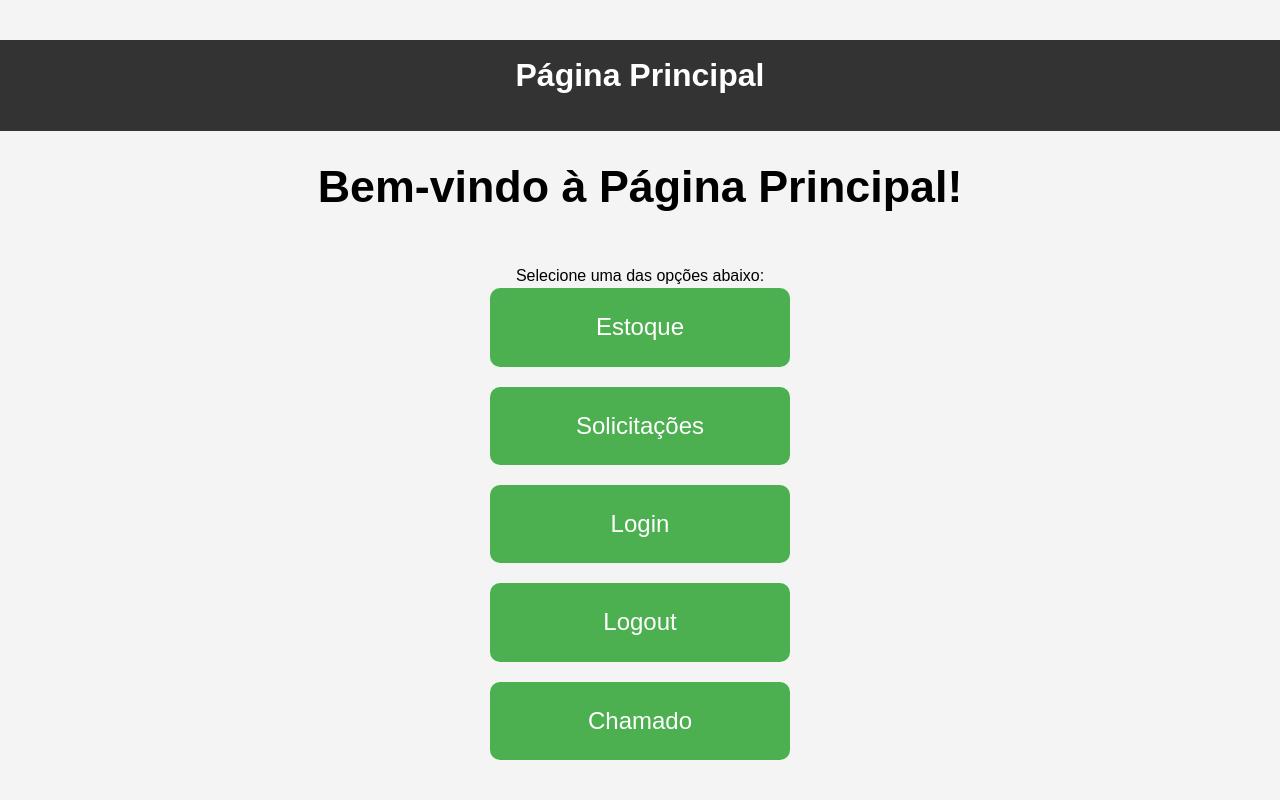
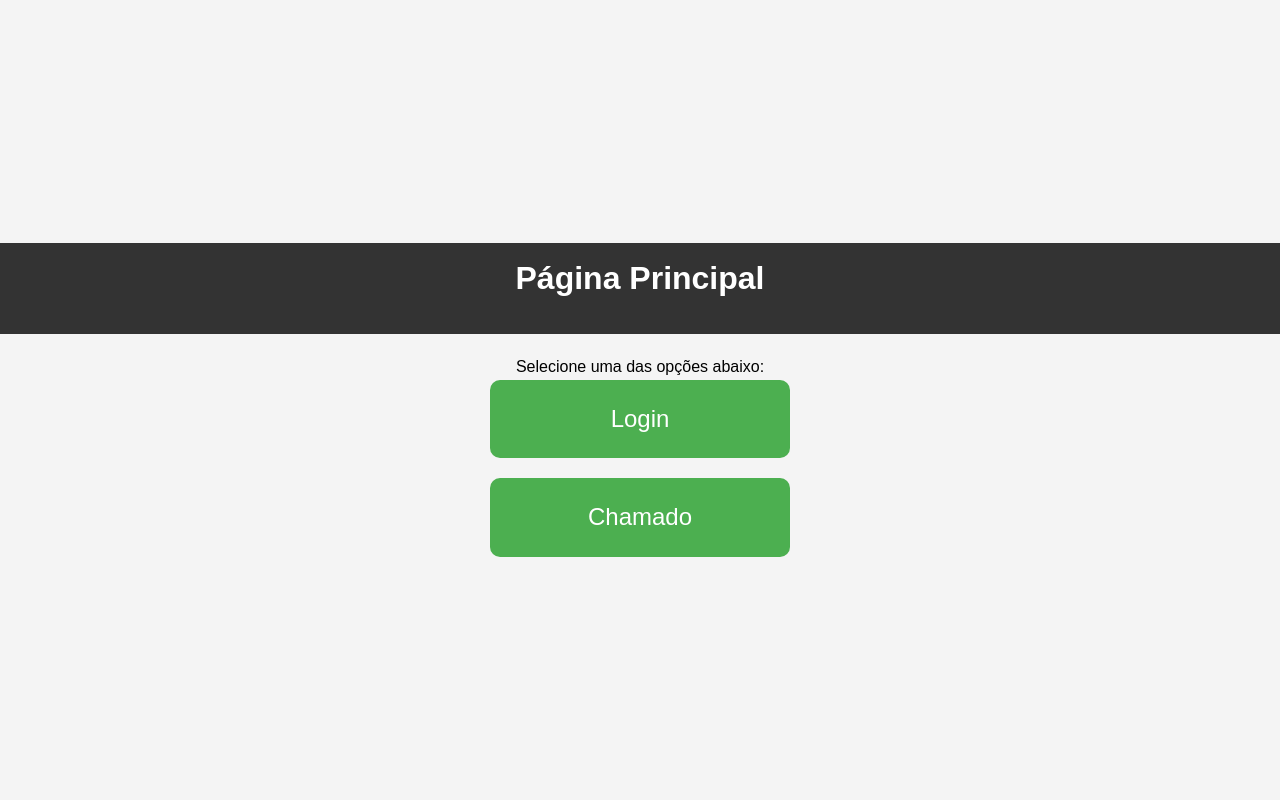
Before and after one commit to laviniasa/selbmanager, a Flask app: page /principal in a window 1280 px wide. Run offline with Flask 3, Linux system fonts and the light colour scheme; the visitor is signed in with stand-in values (Sample User, id 1).

Commit message:
Update principal.html

```diff
--- a/gerenciador_estoque/templates/principal.html
+++ b/gerenciador_estoque/templates/principal.html
@@ -73,13 +73,10 @@
     </header>
 
     <section>
-        <h2>Bem-vindo à Página Principal!</h2>
         <p>Selecione uma das opções abaixo:</p>
         <div class="buttons-container">
-            <a href="{{ url_for('index') }}" class="btn">Estoque</a>
-            <a href="{{ url_for('solicitacoes') }}" class="btn">Solicitações</a>
+
             <a href="{{ url_for('login') }}" class="btn">Login</a>
-            <a href="{{ url_for('logout') }}" class="btn">Logout</a>
             <!-- Novo botão para Chamado -->
             <a href="{{ url_for('chamado') }}" class="btn">Chamado</a>
         </div>
```
